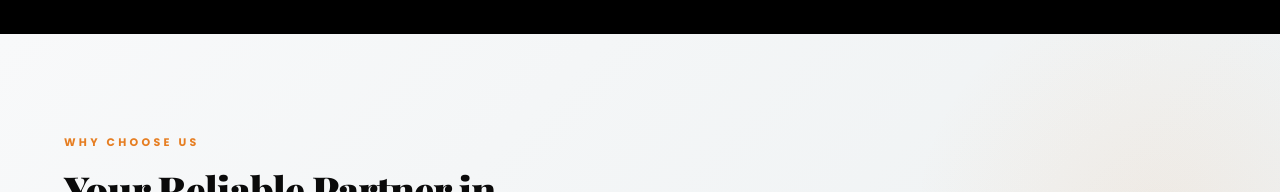
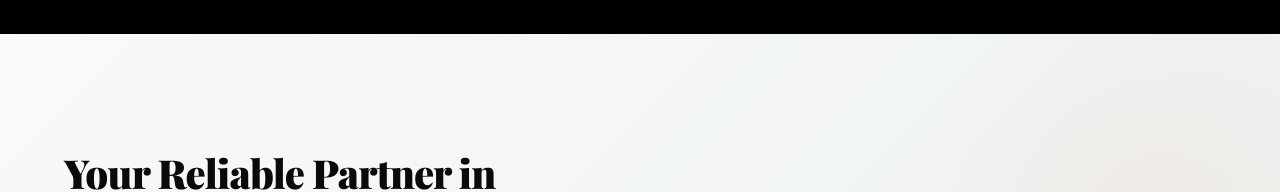
Before and after one commit to OmkarDeshpande15/DhansmrutiBuildconPvtLtc_Web, a plain HTML site: page buildcon.html in a window 1280 px wide. Shown: the part 1180-1372 px from the top of the page. Drawn offline with nearby package versions, Linux system fonts and the light colour scheme.

Commit message:
Update buildcon.html

```diff
--- a/buildcon.html
+++ b/buildcon.html
@@ -111,7 +111,7 @@
         <div class="container">
             <div class="about-grid">
                 <div class="about-content">
-                    <p class="section-label">WHY CHOOSE US</p>
+                    <p class="section-label"></p>
                     <h2 class="section-heading">
                         Your Reliable Partner in<br>
                         <span class="highlight-text">Construction Excellence</span>
```
